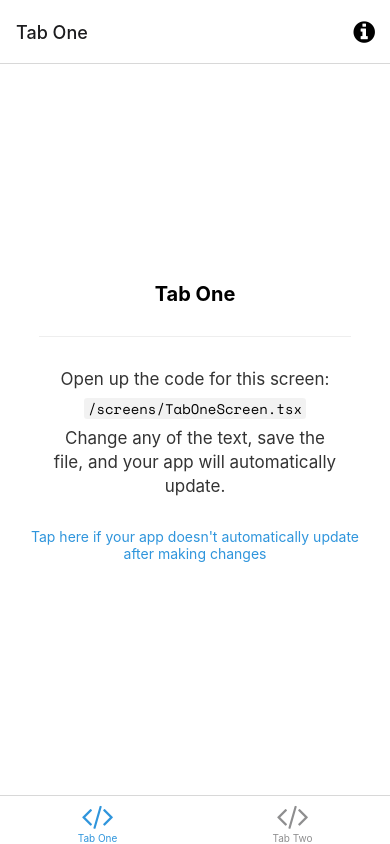
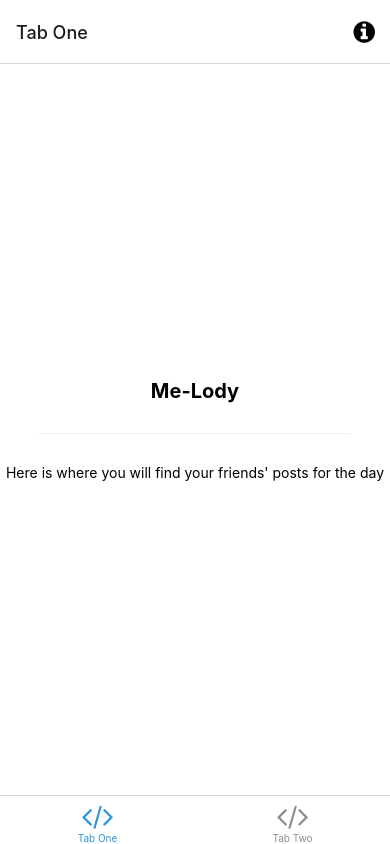
Before and after one commit to ethang17/Me-Lody, a React Native app: screen /TabOne in a window 390 px wide. Built offline with nearby package versions, Linux system fonts and the light colour scheme; what expo-linking would draw is missing.

Commit message:
Tab System

```diff
--- a/screens/ModalScreen.tsx
+++ b/screens/ModalScreen.tsx
@@ -7,9 +7,9 @@ import { Text, View } from '../components/Themed';
 export default function ModalScreen() {
   return (
     <View style={styles.container}>
-      <Text style={styles.title}>Modal</Text>
+      <Text style={styles.title}>Settings</Text>
       <View style={styles.separator} lightColor="#eee" darkColor="rgba(255,255,255,0.1)" />
-      <EditScreenInfo path="/screens/ModalScreen.tsx" />
+      <Text>This is where your settings tab will be</Text>
 
       {/* Use a light status bar on iOS to account for the black space above the modal */}
       <StatusBar style={Platform.OS === 'ios' ? 'light' : 'auto'} />
--- a/screens/TabOneScreen.tsx
+++ b/screens/TabOneScreen.tsx
@@ -7,9 +7,9 @@ import { RootTabScreenProps } from '../types';
 export default function TabOneScreen({ navigation }: RootTabScreenProps<'TabOne'>) {
   return (
     <View style={styles.container}>
-      <Text style={styles.title}>Tab One</Text>
+      <Text style={styles.title}>Me-Lody</Text>
       <View style={styles.separator} lightColor="#eee" darkColor="rgba(255,255,255,0.1)" />
-      <EditScreenInfo path="/screens/TabOneScreen.tsx" />
+      <Text>Here is where you will find your friends' posts for the day</Text>
     </View>
   );
 }
--- a/screens/TabTwoScreen.tsx
+++ b/screens/TabTwoScreen.tsx
@@ -6,9 +6,9 @@ import { Text, View } from '../components/Themed';
 export default function TabTwoScreen() {
   return (
     <View style={styles.container}>
-      <Text style={styles.title}>Tab Two</Text>
+      <Text style={styles.title}>Friends</Text>
       <View style={styles.separator} lightColor="#eee" darkColor="rgba(255,255,255,0.1)" />
-      <EditScreenInfo path="/screens/TabTwoScreen.tsx" />
+      <Text>This is where you will find a list of your friends or be able to add new friends</Text>
     </View>
   );
 }
```
